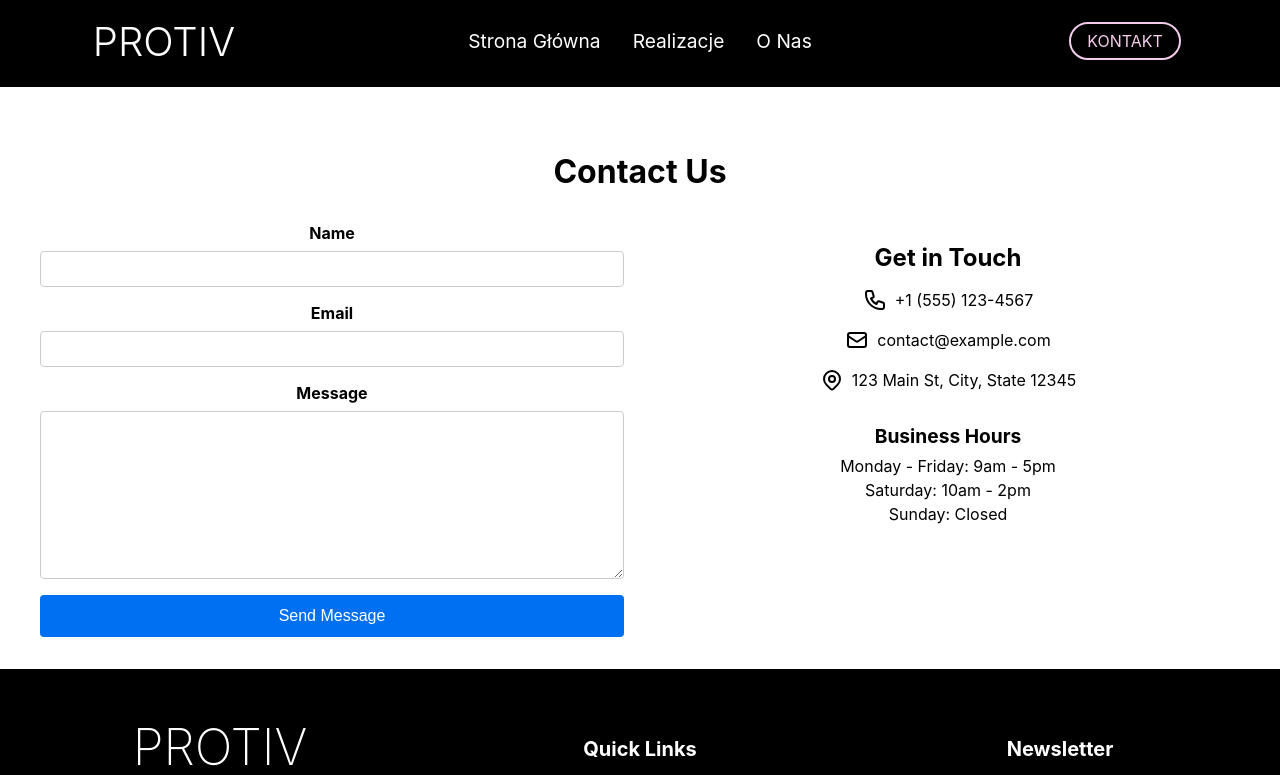
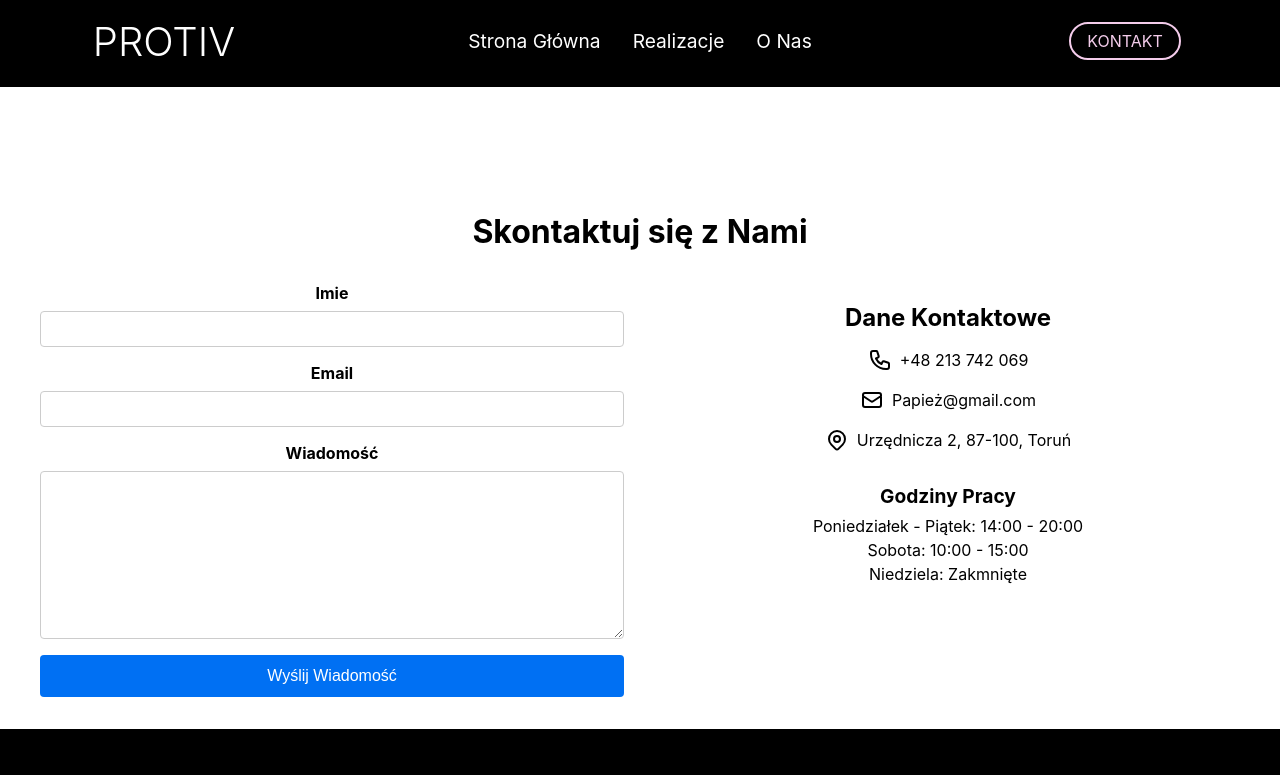
Before and after one commit to frodoprgmz/Protivreact, a React (Create React App) app: page /contact in a window 1280 px wide. Shown: the top 775 px of the page. Built offline with nearby package versions, Linux system fonts and the light colour scheme.

Commit message:
kontakt poprawiony bev

```diff
--- a/src/pages/Contact.js
+++ b/src/pages/Contact.js
@@ -18,11 +18,11 @@ function Contact() {
 
   return (
     <div className="contact-container">
-      <h1 className="contact-title">Contact Us</h1>
+      <h1 className="contact-title">Skontaktuj się z Nami</h1>
       <div className="contact-layout">
         <form onSubmit={handleSubmit} className="contact-form">
           <div className="form-group">
-            <label htmlFor="name">Name</label>
+            <label htmlFor="name">Imie</label>
             <input id="name" type="text" value={name} onChange={(e) => setName(e.target.value)} required />
           </div>
           <div className="form-group">
@@ -30,35 +30,35 @@ function Contact() {
             <input id="email" type="email" value={email} onChange={(e) => setEmail(e.target.value)} required />
           </div>
           <div className="form-group">
-            <label htmlFor="message">Message</label>
+            <label htmlFor="message">Wiadomość</label>
             <textarea id="message" value={message} onChange={(e) => setMessage(e.target.value)} required />
           </div>
           <button type="submit" className="submit-button">
-            Send Message
+            Wyślij Wiadomość
           </button>
         </form>
 
         <div className="contact-info">
-          <h2>Get in Touch</h2>
+          <h2>Dane Kontaktowe</h2>
           <div className="info-group">
             <div className="info-item">
               <i className="icon phone-icon"></i>
-              <span>+1 (555) 123-4567</span>
+              <span>+48 213 742 069</span>
             </div>
             <div className="info-item">
               <i className="icon email-icon"></i>
-              <span>contact@example.com</span>
+              <span>Papież@gmail.com</span>
             </div>
             <div className="info-item">
               <i className="icon address-icon"></i>
-              <span>123 Main St, City, State 12345</span>
+              <span>Urzędnicza 2, 87-100, Toruń </span>
             </div>
           </div>
           <div className="business-hours">
-            <h3>Business Hours</h3>
-            <p>Monday - Friday: 9am - 5pm</p>
-            <p>Saturday: 10am - 2pm</p>
-            <p>Sunday: Closed</p>
+            <h3>Godziny Pracy</h3>
+            <p>Poniedziałek - Piątek: 14:00 - 20:00</p>
+            <p>Sobota: 10:00 - 15:00</p>
+            <p>Niedziela: Zakmnięte</p>
           </div>
         </div>
       </div>
--- a/src/pages/css/Contact.css
+++ b/src/pages/css/Contact.css
@@ -7,7 +7,7 @@
   }
 
   .contact-title {
-    margin-top: 10%;
+    margin-top: 15%;
     font-size: 2rem;
     font-weight: bold;
     text-align: center;
--- a/src/pages/css/Header.css
+++ b/src/pages/css/Header.css
@@ -12,6 +12,8 @@
   transition: background 0.3s ease;
   padding-bottom: 1.3rem;
 }
+
+
 
 .header.scrolled {
   background: black;
--- a/src/pages/views/HeaderView.js
+++ b/src/pages/views/HeaderView.js
@@ -16,7 +16,7 @@ const HeaderView = ({ isMenuOpen, toggleMenu, navRef }) => {
         <span></span>
       </div>
 
-
+      {/* Overlay covering the screen */}
       <div className={`menu-overlay ${isMenuOpen ? 'active' : ''}`} onClick={toggleMenu}></div>
 
       <nav>
```
Also changed, not shown: src/pages/views/FooterView.js (+0 -23 lines), src/img/logo.svg (added), 1 other file (tests, documents, lock files or other folders).
